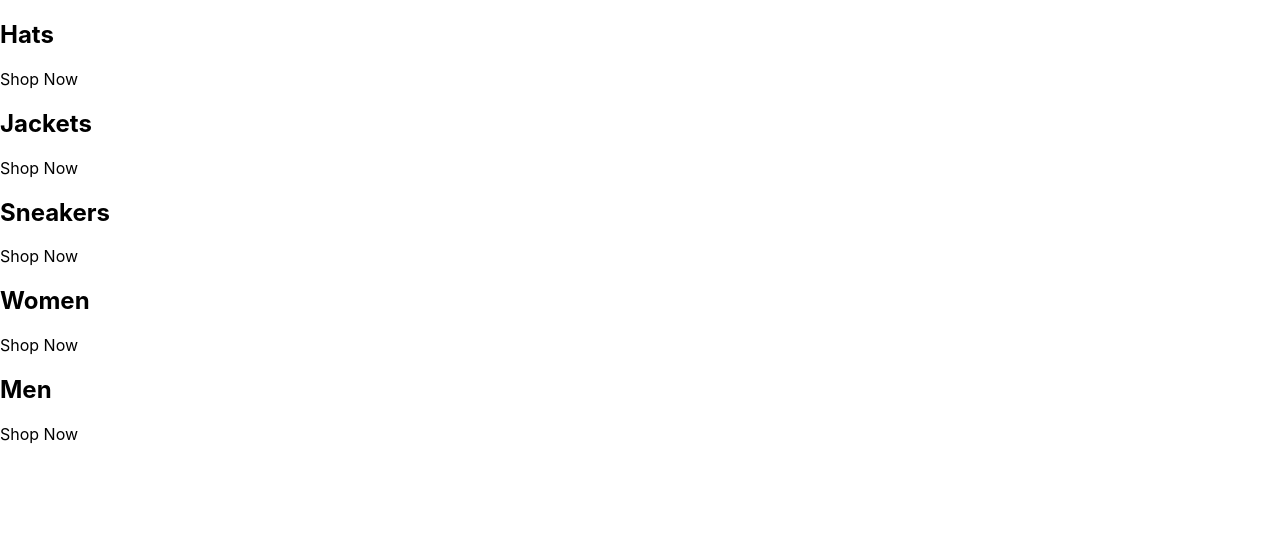
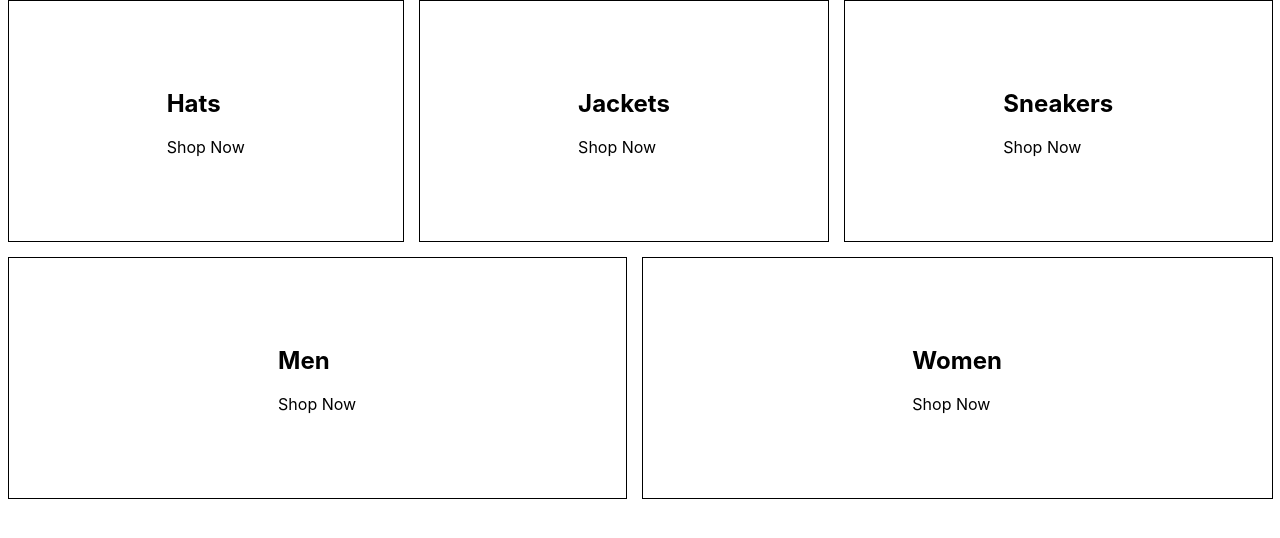
Before and after one commit to maurodoneda/ClothingStore, a React (Create React App) app in the folder clothes-store/: page / in a window 1280 px wide. Shown: the top 538 px of the page. Built offline with nearby package versions, Linux system fonts and the light colour scheme.

Commit message:
Add sass and initial style

```diff
--- a/clothes-store/package.json
+++ b/clothes-store/package.json
@@ -9,6 +9,7 @@
     "react": "^18.2.0",
     "react-dom": "^18.2.0",
     "react-scripts": "5.0.1",
+    "sass": "^1.57.1",
     "web-vitals": "^2.1.0"
   },
   "scripts": {
--- a/clothes-store/src/App.js
+++ b/clothes-store/src/App.js
@@ -1,39 +1,45 @@
 import logo from './logo.svg';
 import './App.css';
+import './categories.styles.scss';
 
-function App() {
+const App = () => {
+  const categories = [
+    {
+      id: 1,
+      title: 'Hats'
+    },
+    {
+      id: 2,
+      title: 'Jackets'
+    },
+    {
+      id: 3,
+      title: 'Sneakers'
+    },
+    {
+      id: 4,
+      title: 'Men'
+    },
+    {
+      id: 5,
+      title: 'Women'
+    }
+  ]
+
   return (
     <div className="categories-container">
-      <div className="category-container">
-        <div className="category-body">
-          <h2>Hats</h2>
-          <p>Shop Now</p>
-        </div>
-      </div>
-      <div className="category-container">
-        <div className="category-body">
-          <h2>Jackets</h2>
-          <p>Shop Now</p>
-        </div>
-      </div>
-      <div className="category-container">
-        <div className="category-body">
-          <h2>Sneakers</h2>
-          <p>Shop Now</p>
-        </div>
-      </div>
-      <div className="category-container">
-        <div className="category-body">
-          <h2>Women</h2>
-          <p>Shop Now</p>
-        </div>
-      </div>
-      <div className="category-container">
-        <div className="category-body">
-          <h2>Men</h2>
-          <p>Shop Now</p>
-        </div>
-      </div>
+      {
+        categories.map(({id,title}) => {
+          return (
+            <div key={id} className="category-container">
+              <div className="category-body">
+                <h2>{title}</h2>
+                <p>Shop Now</p>
+              </div>
+            </div>
+          )
+        })
+      }
     </div>
   );
 }
--- /dev/null
+++ b/clothes-store/src/categories.styles.scss
@@ -0,0 +1,75 @@
+.categories-container {
+  width: 100%;
+  display: flex;
+  flex-wrap: wrap;
+  justify-content: space-between;
+}
+
+.category-container {
+  min-width: 30%;
+  height: 240px;
+  flex: 1 1 auto;
+  display: flex;
+  align-items: center;
+  justify-content: center;
+  border: 1px solid black;
+  margin: 0 7.5px 15px;
+  overflow: hidden;
+
+  &:hover {
+    cursor: pointer;
+
+    & .background-image {
+      transform: scale(1.1);
+      transition: transform 6s cubic-bezier(0.25, 0.45, 0.45, 0.95);
+    }
+
+    & .category-body-container {
+      opacity: 0.9;
+    }
+  }
+
+  &.large {
+    height: 380px;
+  }
+
+  &:first-child {
+    margin-right: 7.5px;
+  }
+
+  &:last-child {
+    margin-left: 7.5px;
+  }
+
+  .background-image {
+    width: 100%;
+    height: 100%;
+    background-size: cover;
+    background-position: center;
+  }
+
+  .category-body-container {
+    height: 90px;
+    padding: 0 25px;
+    display: flex;
+    flex-direction: column;
+    align-items: center;
+    justify-content: center;
+    border: 1px solid black;
+    background-color: white;
+    opacity: 0.7;
+    position: absolute;
+
+    h2 {
+      font-weight: bold;
+      margin: 0 6px 0;
+      font-size: 22px;
+      color: #4a4a4a;
+    }
+
+    p {
+      font-weight: lighter;
+      font-size: 16px;
+    }
+  }
+}
```
Also changed, not shown: 1 other file (tests, documents, lock files or other folders).
